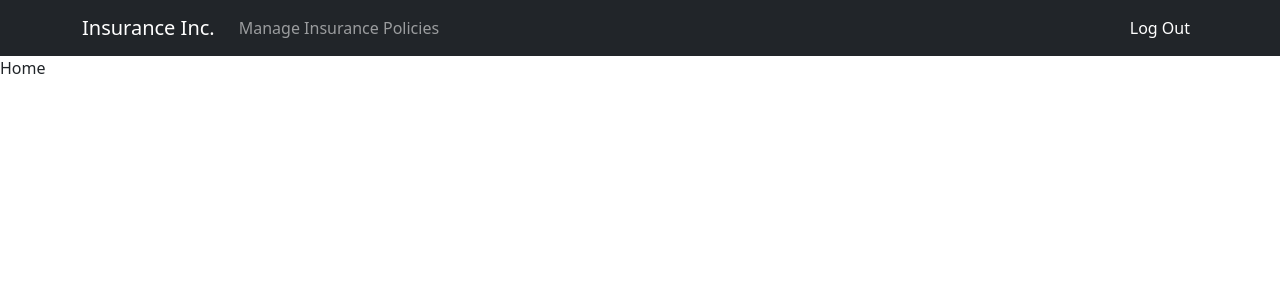
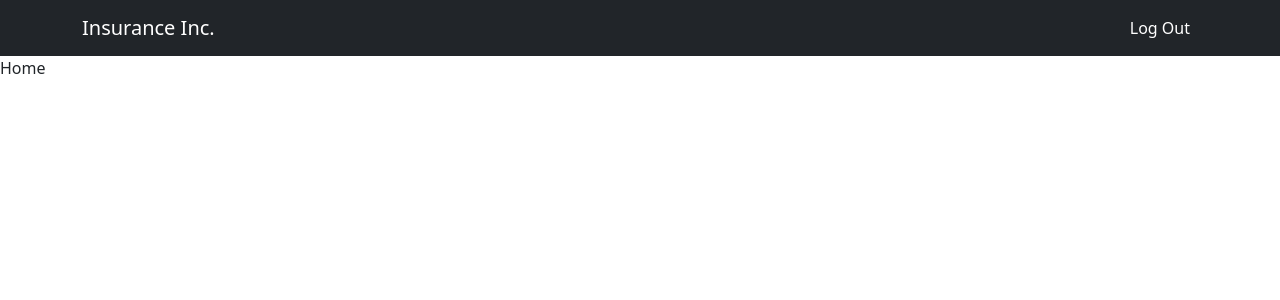
Before and after one commit to gyivan/dbs-techtrek, a React (Create React App) app in the folder frontend/: page / in a window 1280 px wide. Shown: the top 300 px of the page. Built offline with nearby package versions, Linux system fonts and the light colour scheme.

Commit message:
remove unessentials of Navbar

```diff
--- a/frontend/src/components/NavBar.js
+++ b/frontend/src/components/NavBar.js
@@ -2,11 +2,15 @@ import Navbar from 'react-bootstrap/Navbar';
 import Container from 'react-bootstrap/Container';
 import Nav from 'react-bootstrap/Nav'
 import { LinkContainer } from 'react-router-bootstrap'
+import { useNavigate } from 'react-router-dom'
 
 const NavBar = () => {
+
+    const navigate = useNavigate()
     const handleLogout = (e) => {
       e.preventDefault()
       window.localStorage.removeItem("token")
+      navigate("/login")
     }
 
     return (
@@ -18,9 +22,6 @@ const NavBar = () => {
           <Navbar.Toggle aria-controls="responsive-navbar-nav" />
           <Navbar.Collapse id="responsive-navbar-nav">
             <Nav className="me-auto">
-              <LinkContainer to="/view-accounts">
-                <Nav.Link>Manage Insurance Policies</Nav.Link>
-              </LinkContainer>
             </Nav>
             <Nav>
             <LinkContainer to="/" onClick={handleLogout}>
```
